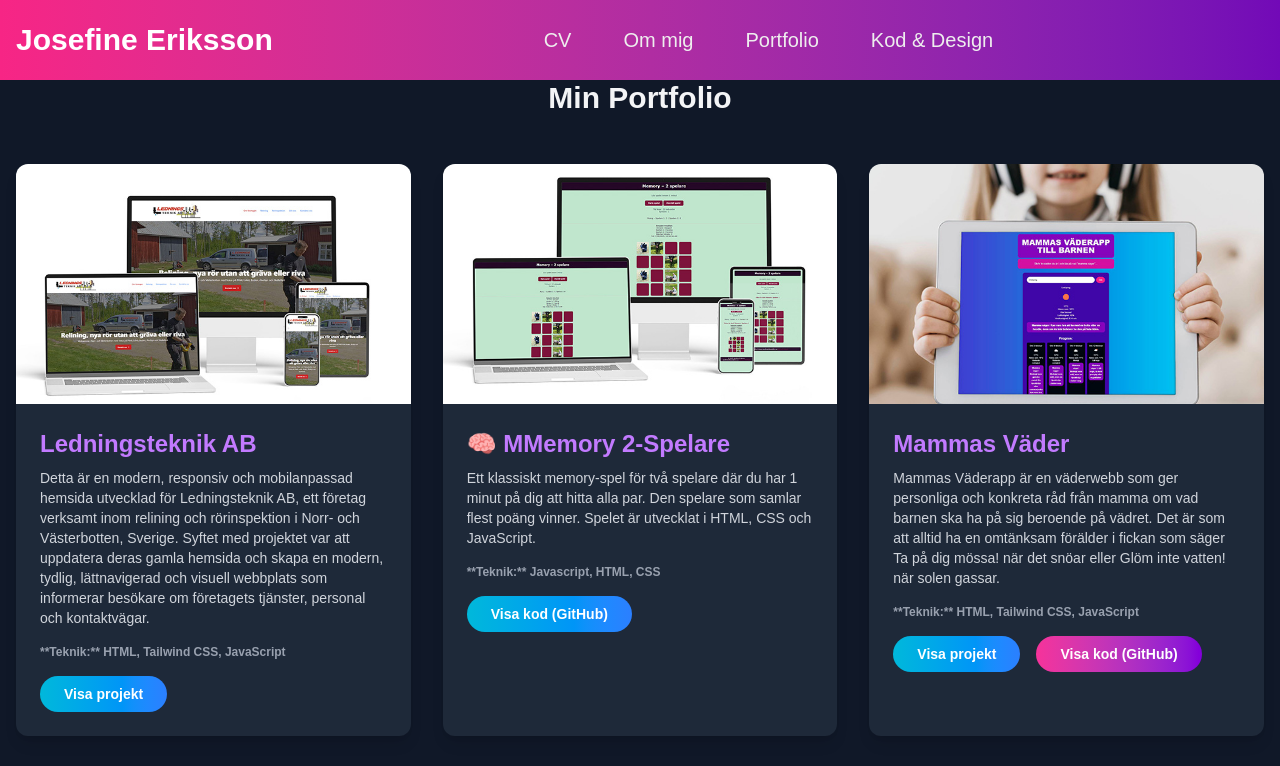
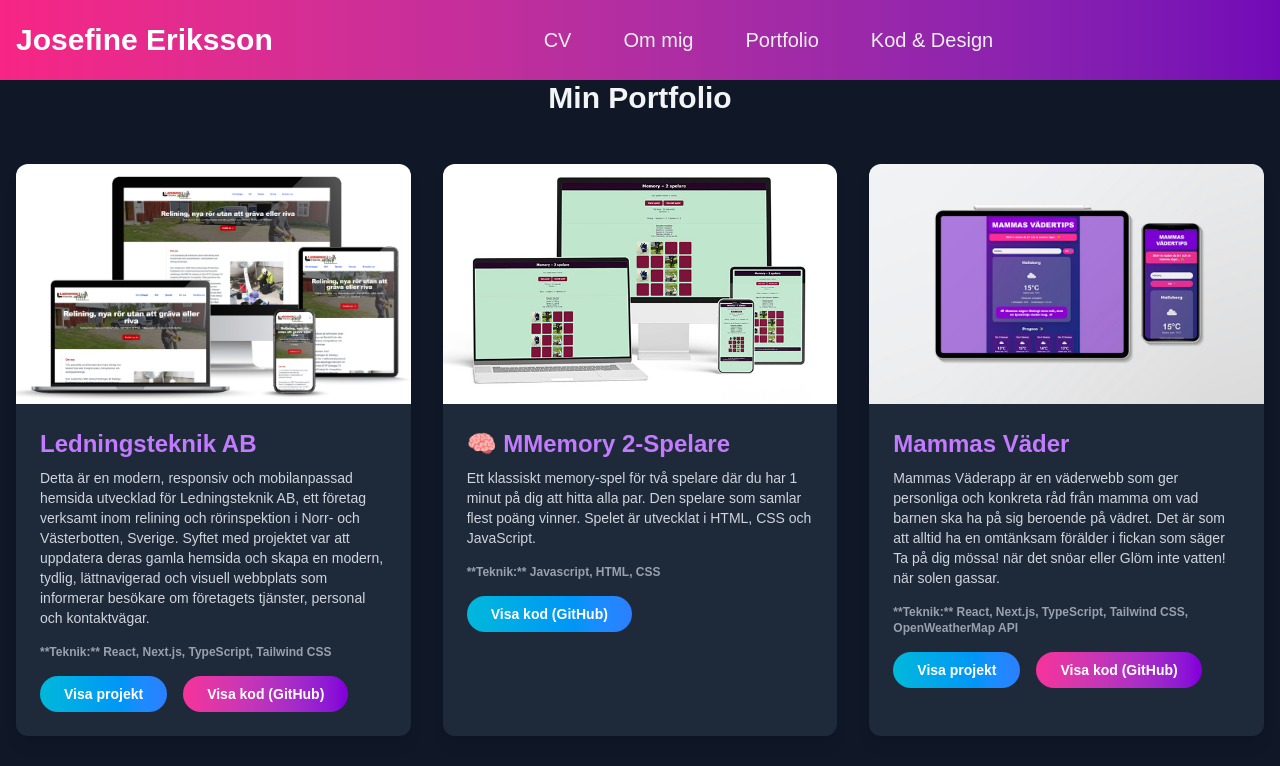
Before and after one commit to knixan/josefinecvportfolio, a Next.js app: page /portfolio in a window 1280 px wide. Shown: the top 766 px of the page. Built offline with nearby package versions, Linux system fonts and the light colour scheme.

Commit message:
uppdaterad portfolio

```diff
--- a/src/app/portfolio/page.tsx
+++ b/src/app/portfolio/page.tsx
@@ -15,7 +15,7 @@
             <div className="relative h-60 overflow-hidden">
               <Image
                 src="/Image/mockup-ledningsteknik.jpg"
-                alt="Ledningsteknik"
+                alt="Ledningsteknik AB"
                 fill
                 style={{ objectFit: "cover" }}
                 className="transition-transform duration-300 hover:scale-110"
@@ -35,16 +35,26 @@
                 kontaktvägar.
               </p>
               <p className="text-gray-400 font-semibold text-xs mb-4">
-                **Teknik:** HTML, Tailwind CSS, JavaScript
+                **Teknik:** React, Next.js, TypeScript, Tailwind CSS
               </p>
+              <div className="flex flex-col md:flex-row gap-4">
                 <Link
-                href="https://ledningsteknik.pages.dev/"
-                className="inline-block bg-gradient-to-r from-cyan-500 to-blue-500 text-white font-bold py-2 px-6 rounded-full text-sm hover:from-blue-500 hover:to-cyan-500 transition-all duration-300"
+                  href="https://ledningsteknik.vercel.app/"
+                  className="inline-block bg-gradient-to-r from-cyan-500 to-blue-500 text-white font-bold py-2 px-6 rounded-full text-sm hover:from-blue-500 hover:to-cyan-500 transition-all duration-300 mb-2 md:mb-0"
                   target="_blank"
                   rel="noopener noreferrer"
                 >
                   Visa projekt
                 </Link>
+                <Link
+                  href="https://github.com/knixan/ledningsteknik"
+                  className="inline-block bg-gradient-to-r from-pink-500 to-purple-700 text-white font-bold py-2 px-6 rounded-full text-sm hover:from-purple-700 hover:to-pink-500 transition-all duration-300"
+                  target="_blank"
+                  rel="noopener noreferrer"
+                >
+                  Visa kod (GitHub)
+                </Link>
+              </div>
             </div>
           </div>
 
@@ -107,11 +117,12 @@
                 solen gassar.
               </p>
               <p className="text-gray-400 font-semibold text-xs mb-4">
-                **Teknik:** HTML, Tailwind CSS, JavaScript
+                **Teknik:** React, Next.js, TypeScript, Tailwind CSS,
+                OpenWeatherMap API
               </p>
               <div className="flex flex-col md:flex-row gap-4">
                 <Link
-                  href="https://mammasvader.pages.dev/"
+                  href="https://mammasvader.vercel.app/"
                   className="inline-block bg-gradient-to-r from-cyan-500 to-blue-500 text-white font-bold py-2 px-6 rounded-full text-sm hover:from-blue-500 hover:to-cyan-500 transition-all duration-300 mb-2 md:mb-0"
                   target="_blank"
                   rel="noopener noreferrer"
@@ -119,7 +130,7 @@
                   Visa projekt
                 </Link>
                 <Link
-                  href="https://github.com/knixan/mammas-vader"
+                  href="https://github.com/knixan/mammasvader"
                   className="inline-block bg-gradient-to-r from-pink-500 to-purple-700 text-white font-bold py-2 px-6 rounded-full text-sm hover:from-purple-700 hover:to-pink-500 transition-all duration-300"
                   target="_blank"
                   rel="noopener noreferrer"
```
Also changed, not shown: public/Image/mockup-ledningsteknik.jpg, public/Image/mockup-mammas.jpg. Lines whose indentation alone changed are shown as unchanged.
